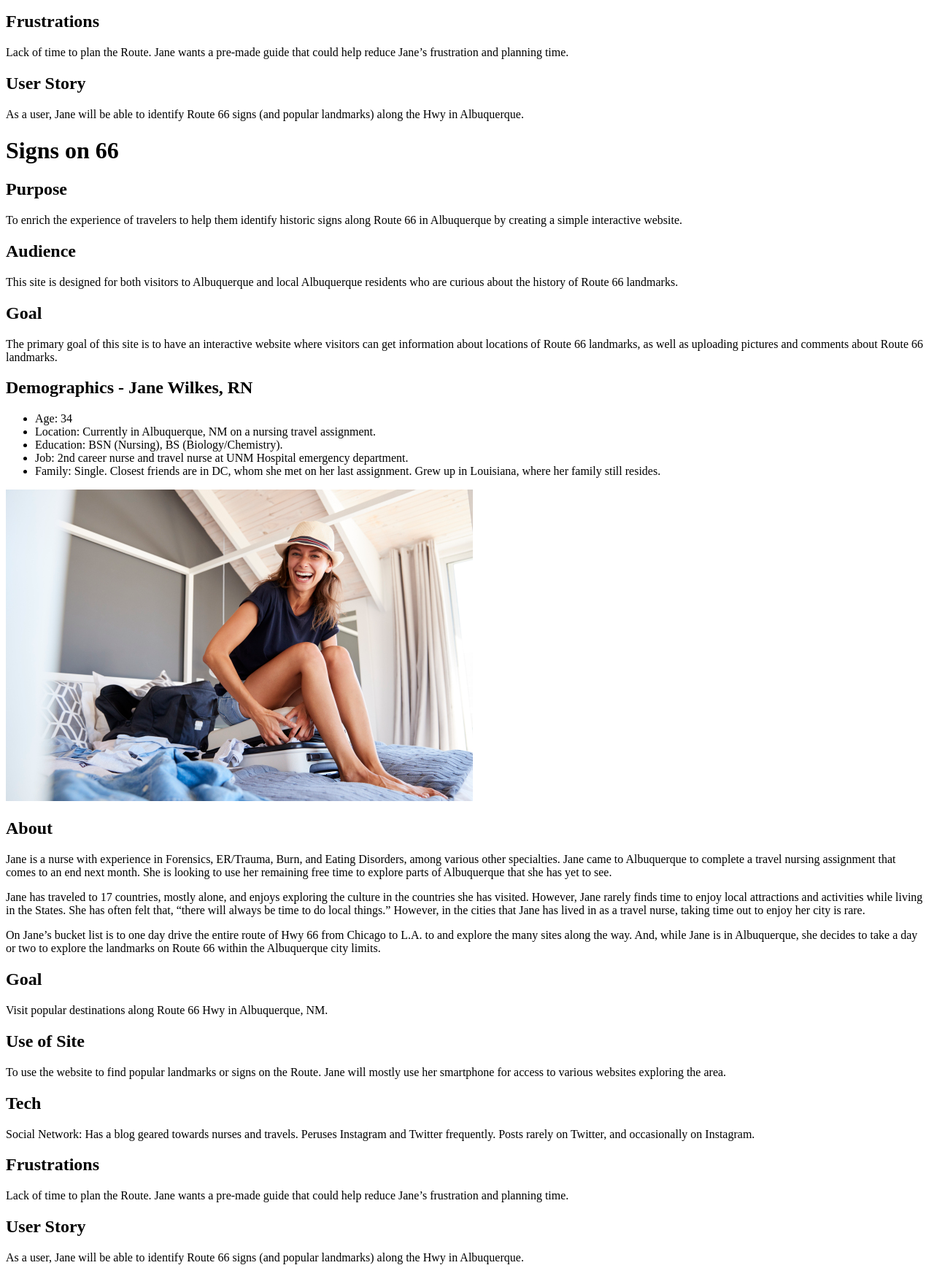
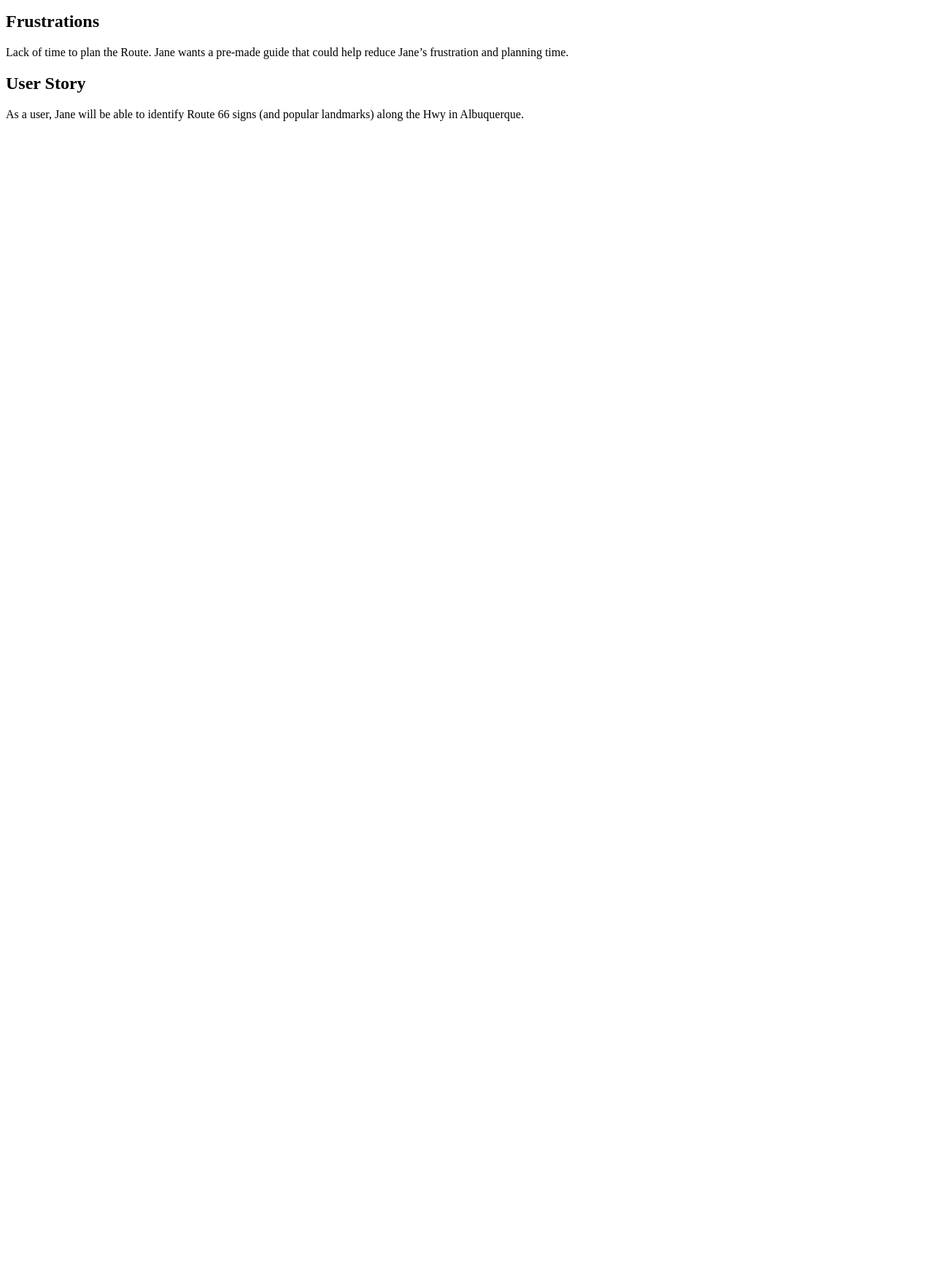
Before and after one commit to the-routers/capstone, a PHP site: page /persona-b.php in a window 1280 px wide. Shown: the part 1525-3274 px from the top of the page at 73% size. After the commit the page ends 1691 px from the top, so only its background shows below. Run offline with PHP 8.4, Linux system fonts and the light colour scheme.

```diff
--- a/persona-b.php
+++ b/persona-b.php
@@ -53,54 +53,3 @@
 
 </body>
 </html>
-
-<!DOCTYPE html>
-<html lang="en">
-<head>
-	<meta charset="UTF-8"/>
-	<title>Persona B - Jane Wilkes, RN</title>
-</head>
-
-<body>
-
-	<h1>Signs on 66</h1>
-
-	<h2>Purpose</h2>
-		<p>To enrich the experience of travelers to help them identify historic signs along Route 66 in Albuquerque by creating a simple interactive website.</p>
-
-	<h2>Audience</h2>
-		<p>This site is designed for both visitors to Albuquerque and local Albuquerque residents who are curious about the history of Route 66 landmarks.</p>
-
-	<h2>Goal</h2>
-		<p>The primary goal of this site is to have an interactive website where visitors can get information about locations of Route 66 landmarks, as well as uploading pictures and comments about Route 66 landmarks.</p>
-
-	<h2>Demographics - Jane Wilkes, RN</h2>
-		<ul>
-			<li>Age: 34</li>
-			<li>Location: Currently in Albuquerque, NM on a nursing travel assignment.</li>
-			<li>Education: BSN (Nursing), BS (Biology/Chemistry).</li>
-			<li>Job: 2nd career nurse and travel nurse at UNM Hospital emergency department.</li>
-			<li>Family: Single. Closest friends are in DC, whom she met on her last assignment. Grew up in Louisiana, where her family still resides.</li>
-		</ul>
-		<img src="jane.jpg" alt="jane">
-
-	<h2>About</h2>
-		<p>Jane is a nurse with experience in Forensics, ER/Trauma, Burn, and Eating Disorders, among various other specialties. Jane came to Albuquerque to complete a travel nursing assignment that comes to an end next month. She is looking to use her remaining free time to explore parts of Albuquerque that she has yet to see. </p>
-
-		<p>Jane has traveled to 17 countries, mostly alone, and enjoys exploring the culture in the countries she has visited. However, Jane rarely finds time to enjoy local attractions and activities while living in the States. She has often felt that, “there will always be time to do local things.” However, in the cities that Jane has lived in as a travel nurse, taking time out to enjoy her city is rare.</p>
-
-		<p>On Jane’s bucket list is to one day drive the entire route of Hwy 66 from Chicago to L.A. to and explore the many sites along the way. And, while Jane is in Albuquerque, she decides to take a day or two to explore the landmarks on Route 66 within the Albuquerque city limits.</p>
-
-	<h2>Goal</h2>
-		<p>Visit popular destinations along Route 66 Hwy in Albuquerque, NM.</p>
-	<h2>Use of Site</h2>
-		<p>To use the website to find popular landmarks or signs on the Route. Jane will mostly use her smartphone for access to various websites exploring the area.</p>
-	<h2>Tech</h2>
-		<p>Social Network: Has a blog geared towards nurses and travels. Peruses Instagram and Twitter frequently. Posts rarely on Twitter, and occasionally on Instagram.</p>
-	<h2>Frustrations</h2>
-		<p>Lack of time to plan the Route. Jane wants a pre-made guide that could help reduce Jane’s frustration and planning time.</p>
-	<h2>User Story</h2>
-		<p>As a user, Jane will be able to identify Route 66 signs (and popular landmarks) along the Hwy in Albuquerque.</p>
-
-</body>
-</html>
```
